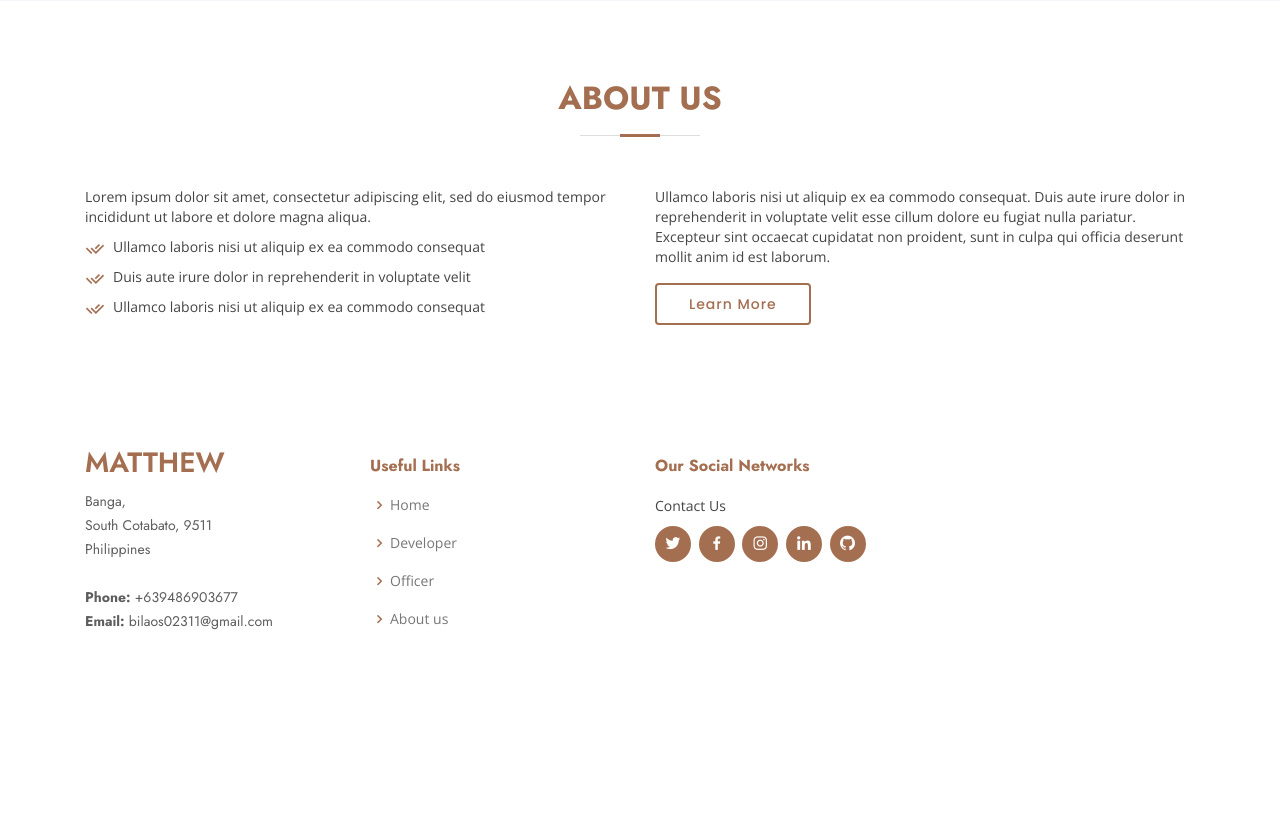
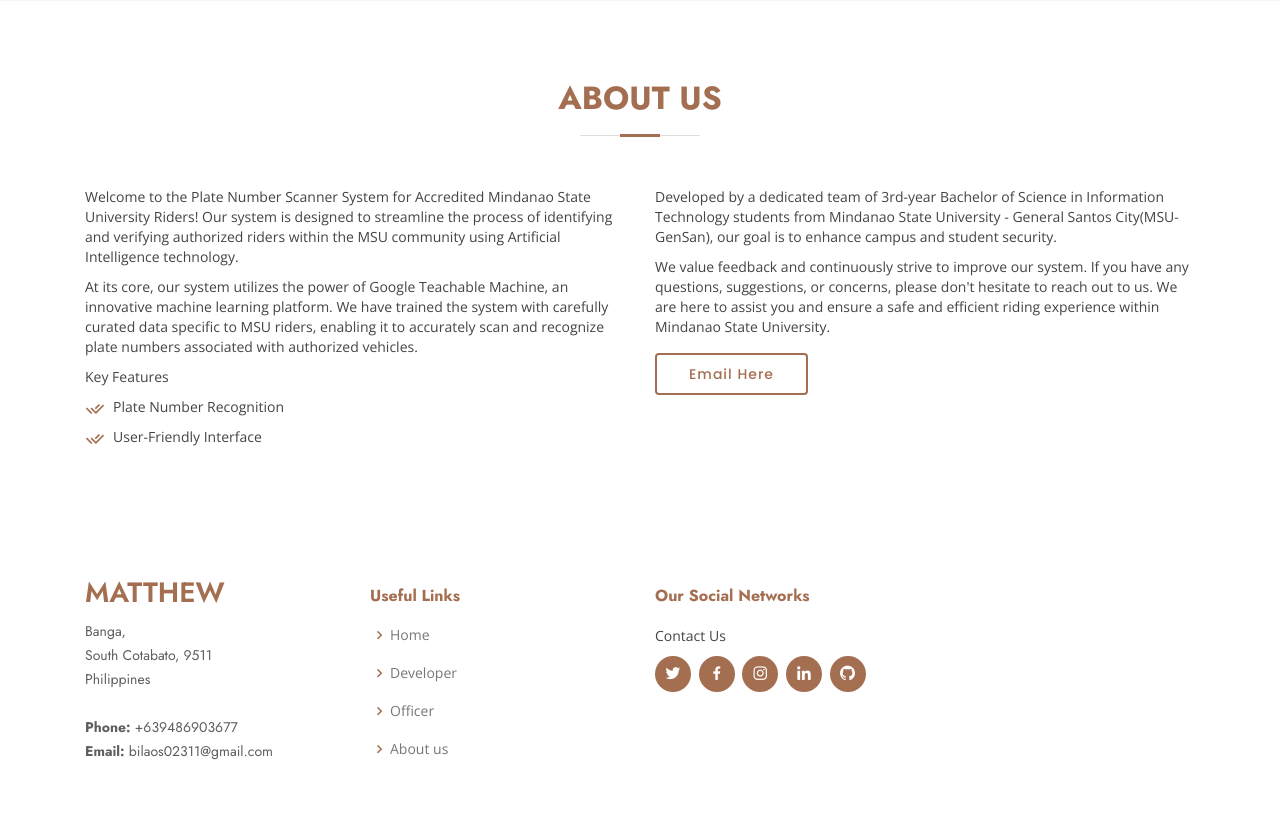
Before and after one commit to Mattseph/msuriderai, a PHP site: page / in a window 1280 px wide. Shown: the part 1329-2157 px from the top of the page. Before the commit the page ends 1959 px from the top, so only its background shows below. Run offline with PHP 8.4, Linux system fonts and the light colour scheme; data comes from the database, SQL or seed files in the repository; data that the repository does not hold is empty; some libraries are stand-ins or nearby versions.

Commit message:
Add About Us

```diff
--- a/index.php
+++ b/index.php
@@ -208,22 +208,31 @@
         <div class="row content">
           <div class="col-lg-6">
             <p>
-              Lorem ipsum dolor sit amet, consectetur adipiscing elit, sed do eiusmod tempor incididunt ut labore et dolore
-              magna aliqua.
+              Welcome to the Plate Number Scanner System for Accredited Mindanao State University Riders! Our system is designed to streamline the process of identifying and verifying authorized riders within the MSU community using Artificial Intelligence technology.
+            </p>
+            <p>
+              At its core, our system utilizes the power of Google Teachable Machine, an innovative machine learning platform. We have trained the system with carefully curated data specific to MSU riders, enabling it to accurately scan and recognize plate numbers associated with authorized vehicles.
+
+
+            </p>
+
+            <p>
+              Key Features
             </p>
             <ul>
-              <li><i class="ri-check-double-line"></i> Ullamco laboris nisi ut aliquip ex ea commodo consequat</li>
-              <li><i class="ri-check-double-line"></i> Duis aute irure dolor in reprehenderit in voluptate velit</li>
-              <li><i class="ri-check-double-line"></i> Ullamco laboris nisi ut aliquip ex ea commodo consequat</li>
+
+              <li><i class="ri-check-double-line"></i> Plate Number Recognition</li>
+              <li><i class="ri-check-double-line"></i> User-Friendly Interface</li>
             </ul>
           </div>
           <div class="col-lg-6 pt-4 pt-lg-0">
             <p>
-              Ullamco laboris nisi ut aliquip ex ea commodo consequat. Duis aute irure dolor in reprehenderit in voluptate
-              velit esse cillum dolore eu fugiat nulla pariatur. Excepteur sint occaecat cupidatat non proident, sunt in
-              culpa qui officia deserunt mollit anim id est laborum.
+              Developed by a dedicated team of 3rd-year Bachelor of Science in Information Technology students from Mindanao State University - General Santos City(MSU-GenSan), our goal is to enhance campus and student security.
             </p>
-            <a href="#" class="btn-learn-more">Learn More</a>
+            <p>
+              We value feedback and continuously strive to improve our system. If you have any questions, suggestions, or concerns, please don't hesitate to reach out to us. We are here to assist you and ensure a safe and efficient riding experience within Mindanao State University.
+            </p>
+            <a href="mailto:matthewjoseph.bilaos@msugensan.edu.ph" class="btn-learn-more">Email Here</a>
           </div>
         </div>
 
```
